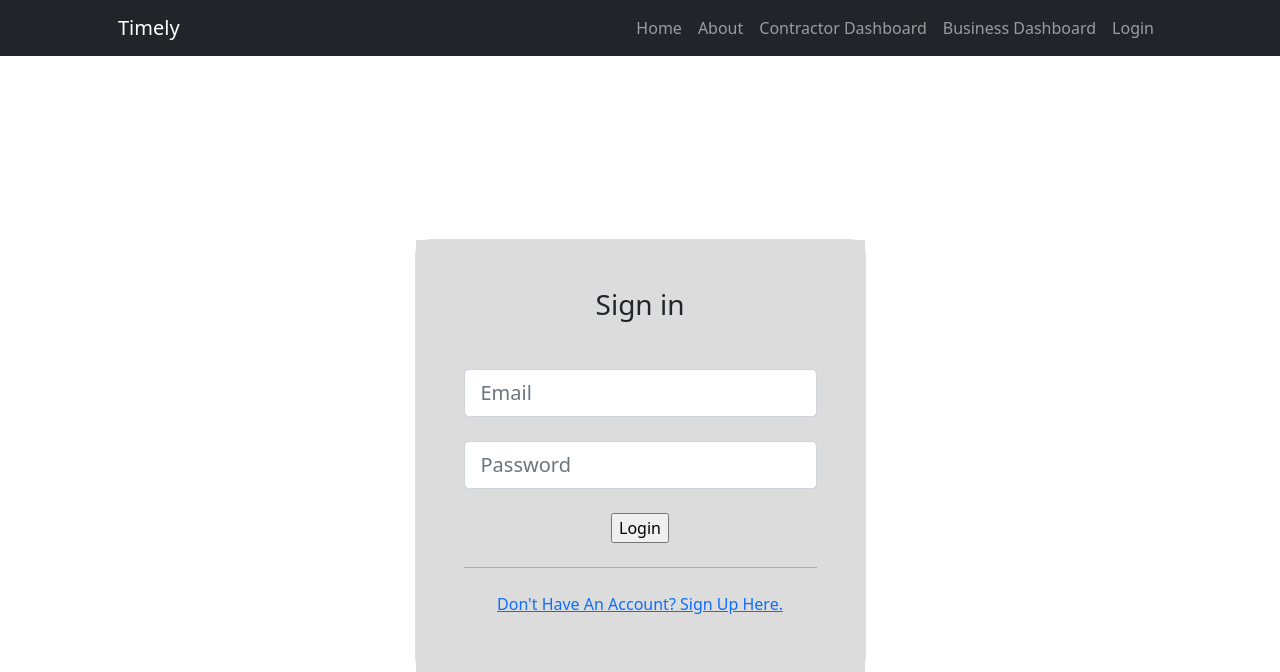
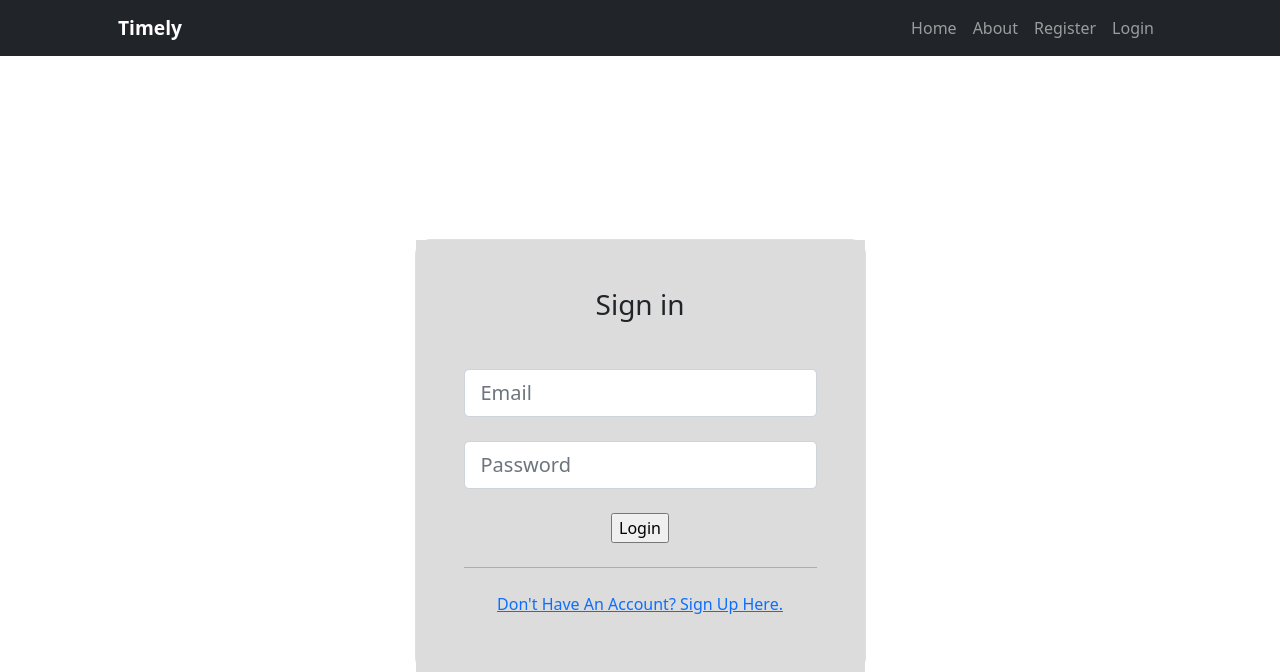
Before and after one commit to bishnutimalsina1/4901, a Flask app: page /login in a window 1280 px wide. Shown: the top 672 px of the page. Run offline with Flask 2, Linux system fonts and the light colour scheme; some libraries are stand-ins or nearby versions.

Commit message:
updated landing page

```diff
--- a/templates/index.html
+++ b/templates/index.html
@@ -5,9 +5,9 @@
         <meta name="viewport" content="width=device-width, initial-scale=1, shrink-to-fit=no" />
         <meta name="description" content="" />
         <meta name="author" content="" />
-        {% block title %}<title>Modern Business - Start Bootstrap Template</title> {% endblock %}
+        {% block title %}<title>Timely - Contracter Hiring | Contract Work</title> {% endblock %}
         <!-- Favicon-->
-        <link rel="icon" type="image/x-icon" href="assets/favicon.ico" />
+        <link rel="icon" type="image/x-icon" href="/static/assets/favicon.ico" />
         <!-- Bootstrap icons-->
         <link href="https://cdn.jsdelivr.net/npm/bootstrap-icons@1.5.0/font/bootstrap-icons.css" rel="stylesheet" />
         <!-- Core theme CSS (includes Bootstrap)-->
@@ -18,14 +18,13 @@
             <!-- Navigation-->
             <nav class="navbar navbar-expand-lg navbar-dark bg-dark">
                 <div class="container px-5">
-                    <a class="navbar-brand" href={{ url_for('home') }}>Timely</a>
+                    <a class="navbar-brand fw-bolder" style="font-size: larger;" href={{ url_for('home') }}>Timely</a>
                     <button class="navbar-toggler" type="button" data-bs-toggle="collapse" data-bs-target="#navbarSupportedContent" aria-controls="navbarSupportedContent" aria-expanded="false" aria-label="Toggle navigation"><span class="navbar-toggler-icon"></span></button>
                     <div class="collapse navbar-collapse" id="navbarSupportedContent">
                         <ul class="navbar-nav ms-auto mb-2 mb-lg-0">
-                            <li class="nav-item"><a class="nav-link" href="index.html">Home</a></li>
-                            <li class="nav-item"><a class="nav-link" href="about.html">About</a></li>
-                            <li class="nav-item"><a class="nav-link" href="contact.html">Contractor Dashboard</a></li>
-                            <li class="nav-item"><a class="nav-link" href="pricing.html">Business Dashboard</a></li>
+                            <li class="nav-item"><a class="nav-link" href={{ url_for('home') }}>Home</a></li>
+                            <li class="nav-item"><a class="nav-link" href={{ url_for('about') }}>About</a></li>
+                            <li class="nav-item"><a class="nav-link" href={{ url_for('register') }}>Register</a></li>
                             <li class="nav-item"><a class="nav-link" href={{ url_for('login') }}>Login</a></li>
 {#                            <li class="nav-item dropdown">#}
 {#                                <a class="nav-link dropdown-toggle" id="navbarDropdownBlog" href="#" role="button" data-bs-toggle="dropdown" aria-expanded="false">Blog</a>#}
@@ -47,8 +46,8 @@
             </nav>
             {% block content %}
             <!-- Header-->
-            <header class="bg-dark py-5">
-                <div class="container px-5">
+            <header class="bg-dark py-5" style="background-image: url('/static/assets/guy.png'); background-repeat: no-repeat; background-size: 10%; background-position-x: 250px; background-position-y: bottom;">
+                <div class="container px-5" >
                     <div class="row gx-5 align-items-center justify-content-center">
                         <div class="col-lg-8 col-xl-7 col-xxl-6">
                             <div class="my-5 text-center text-xl-start">
@@ -60,7 +59,7 @@
                                 </div>
                             </div>
                         </div>
-{#                        <div class="col-xl-5 col-xxl-6 d-none d-xl-block text-center"><img class="img-fluid rounded-3 my-5" src="https://dummyimage.com/600x400/343a40/6c757d" alt="..." /></div>#}
+{#                        <div class="col-xl-5 col-xxl-6 d-none d-xl-block text-center"><img class="img-fluid rounded-3 my-5" src="/static/assets/guy.png" alt="..." /></div>#}
                     </div>
                 </div>
             </header>
```
